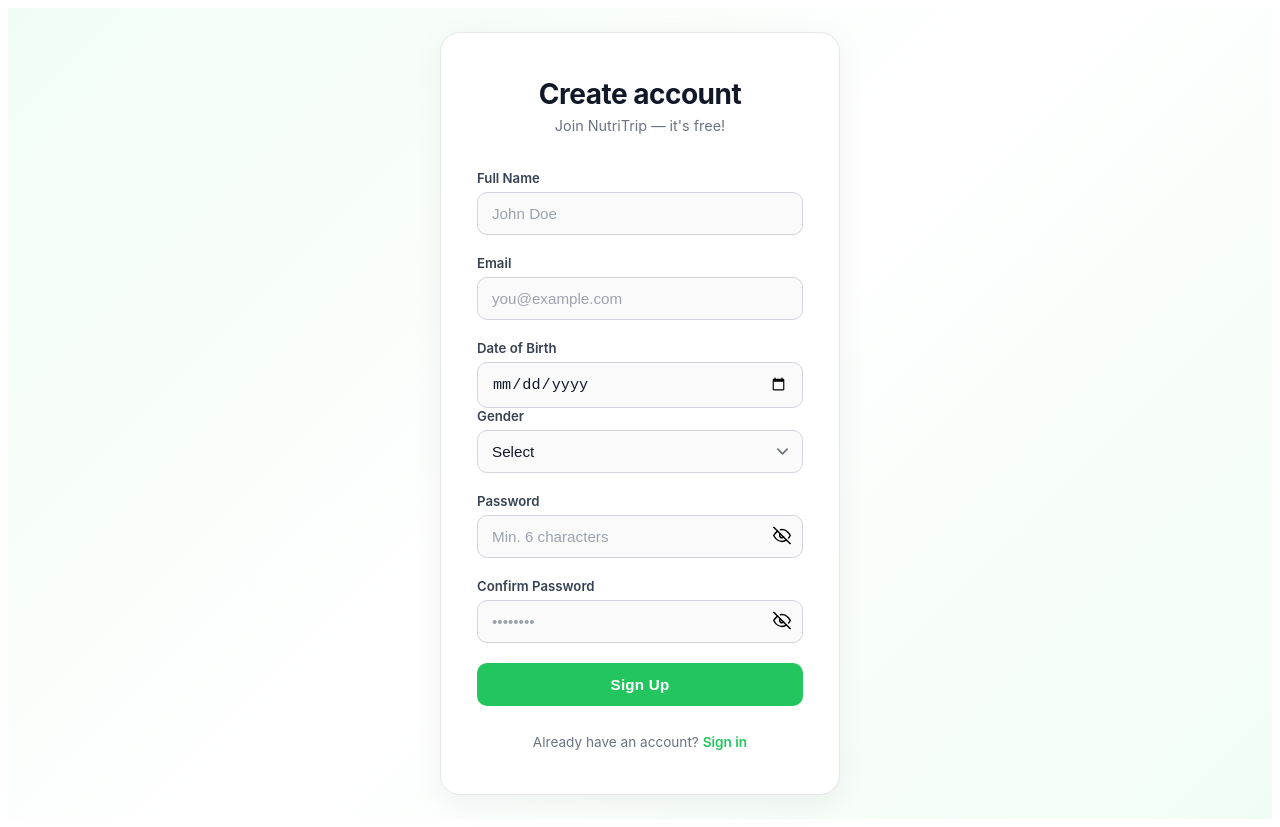
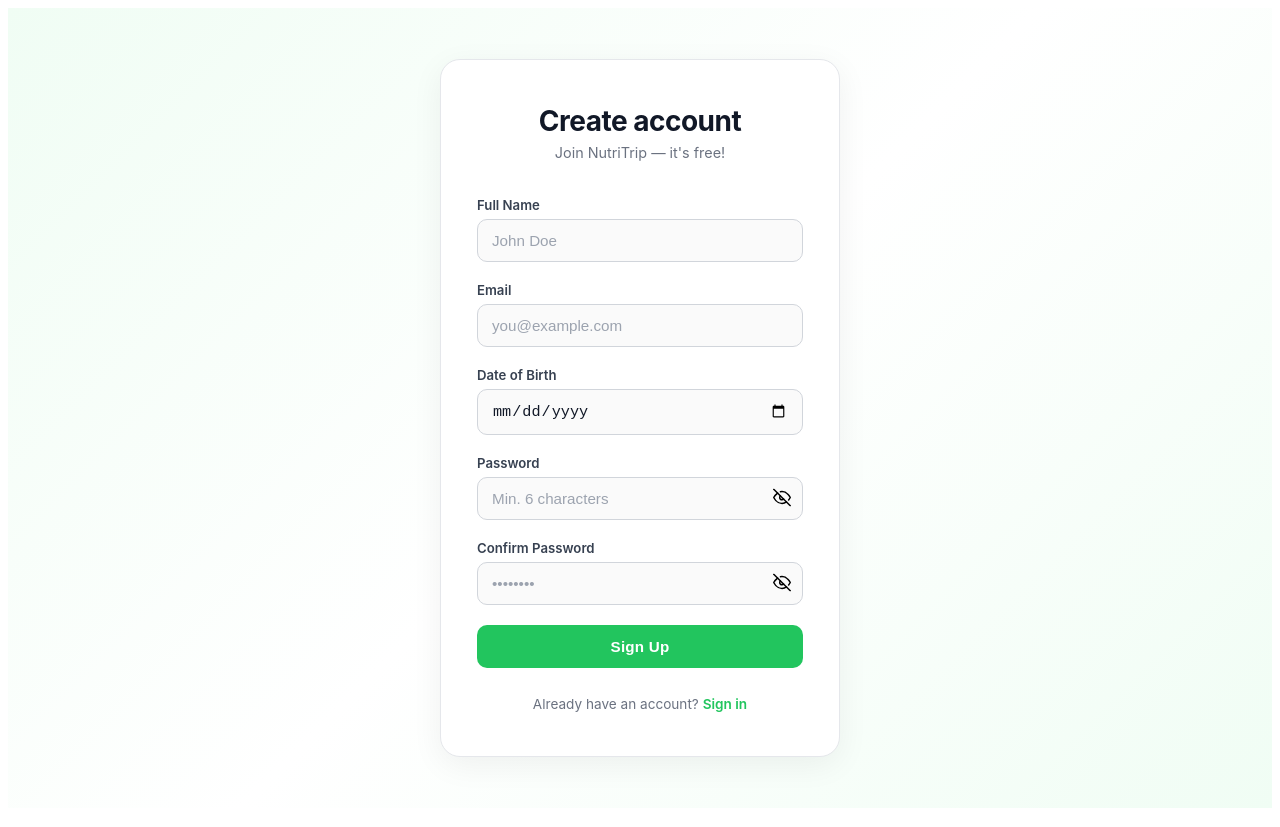
Before and after one commit to fabioazv14/NutriTrip, a Vue app: page /register in a window 1280 px wide. Built offline with nearby package versions, Linux system fonts and the light colour scheme.

Commit message:
remove unnecessary field in register

```diff
--- a/src/views/Register.vue
+++ b/src/views/Register.vue
@@ -10,7 +10,7 @@ const email = ref('')
 const password = ref('')
 const confirmPassword = ref('')
 const dob = ref('')
-const gender = ref('')
+// const gender = ref('')
 const showPassword = ref(false)
 const showConfirm = ref(false)
 const error = ref('')
@@ -38,7 +38,7 @@ async function handleRegister() {
       email: email.value,
       password: password.value, // Note: backend expects 'password' but implementation might vary. Python model has 'password'.
       dob: dob.value,
-      genero: gender.value
+      genero: "O"
     })
 
     // Simulate successful registration
@@ -56,7 +56,7 @@ async function handleRegister() {
 
     router.push('/onboarding')
   } catch (e) {
-    error.value = e.message
+    error.value = typeof e?.message === 'string' ? e.message : JSON.stringify(e)
   } finally {
     isLoading.value = false
   }
@@ -73,7 +73,9 @@ async function handleRegister() {
       </div>
 
       <!-- Error -->
-      <div v-if="error" class="error-msg">{{ error }}</div>
+      <div v-if="error" class="error-msg">
+        {{ typeof error === 'object' ? error.message || JSON.stringify(error) : error }}
+      </div>
 
       <!-- Form -->
       <form @submit.prevent="handleRegister" class="register-form">
@@ -112,15 +114,7 @@ async function handleRegister() {
             />
           </div>
 
-          <div class="input-group">
-            <label for="gender">Gender</label>
-            <select id="gender" v-model="gender" required>
-              <option value="" disabled>Select</option>
-              <option value="M">Male</option>
-              <option value="F">Female</option>
-              <option value="O">Other</option>
-            </select>
-          </div>
+          <!-- Gender selection removed: now asked in onboarding questions -->
         </div>
 
         <div class="input-group">
```
Also changed, not shown: 1 other file (tests, documents, lock files or other folders).
